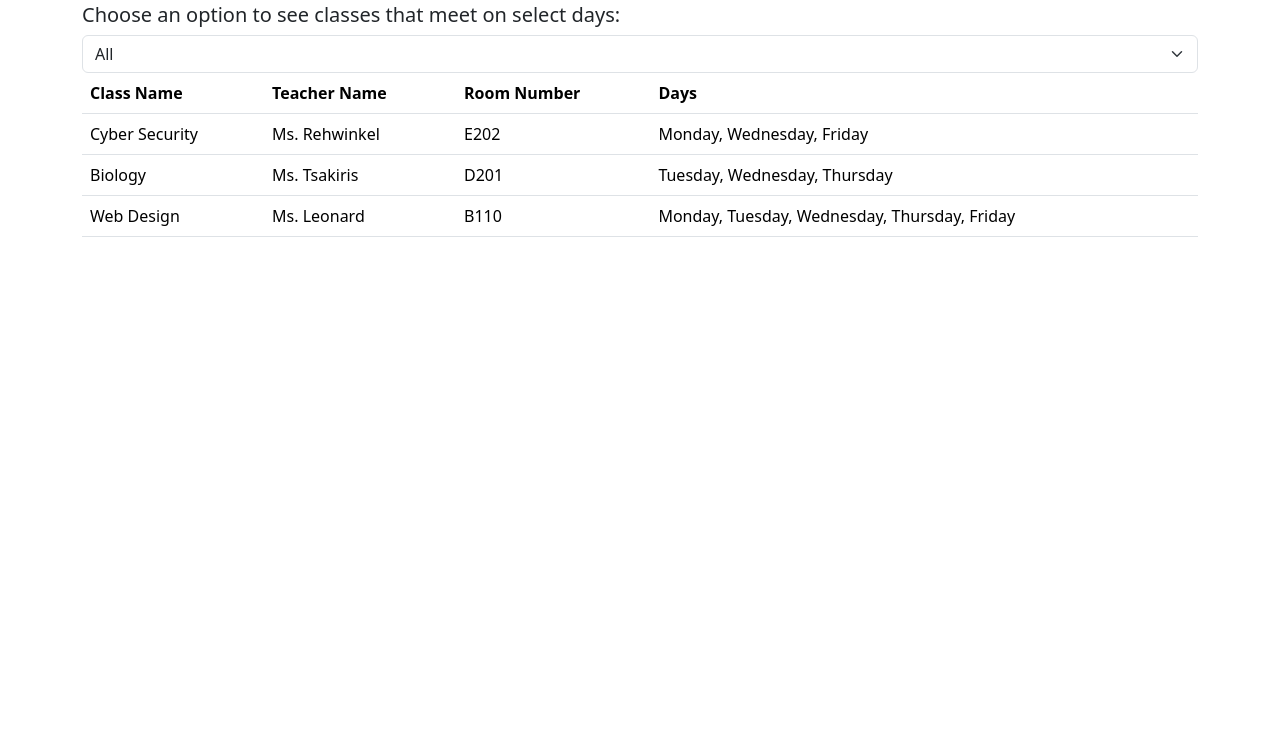
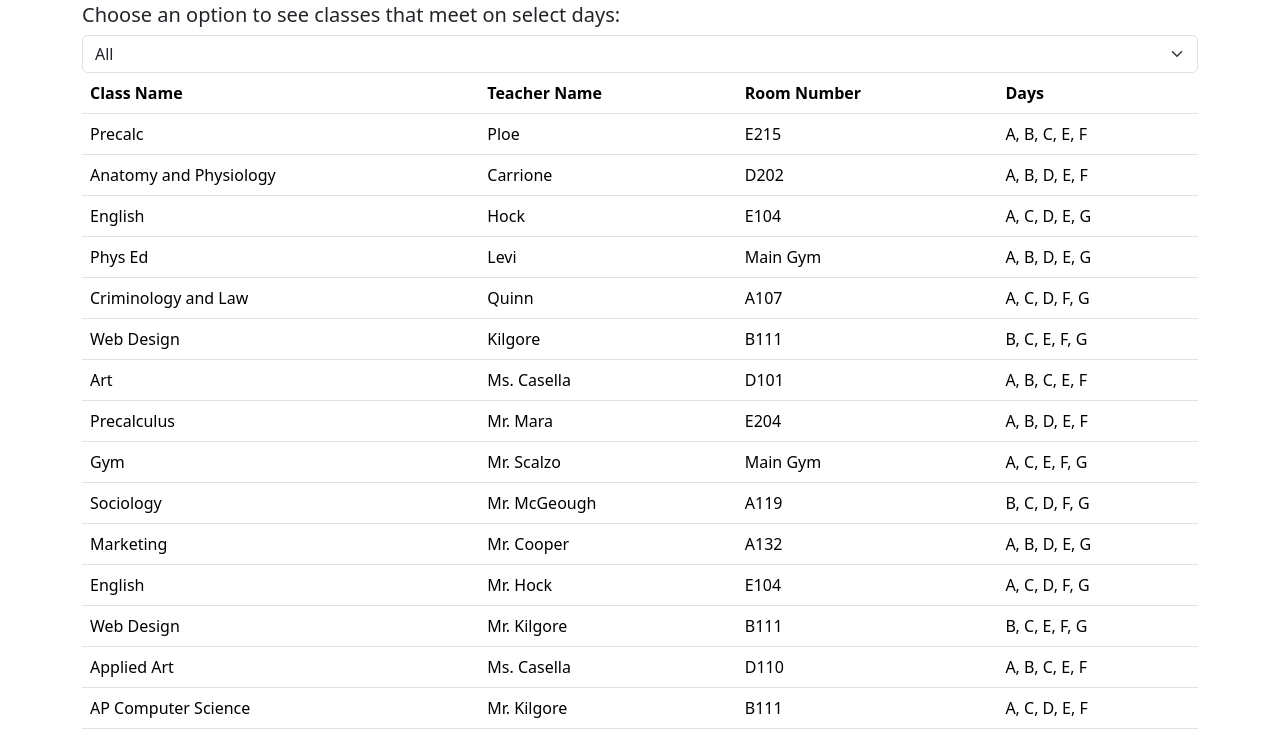
Before and after one commit to adilsoomro15/Schedule-Project-TCA-2, a plain HTML site: page index.html in a window 1280 px wide. Shown: the part 53-794 px from the top of the page. Drawn offline with nearby package versions, Linux system fonts and the light colour scheme.

Commit message:
Fourth Commit

```diff
--- a/index.html
+++ b/index.html
@@ -29,11 +29,13 @@
                 <h5>Choose an option to see classes that meet on select days:</h5>
                 <select name="daySelector" id="day-selector" class="form-select">
                     <option value="all">All</option>
-                    <option value="Monday">Monday</option>
-                    <option value="Tuesday">Tuesday</option>
-                    <option value="Wednesday">Wednesday</option>
-                    <option value="Thursday">Thursday</option>
-                    <option value="Friday">Friday</option>
+                    <option value="A">A</option>
+                    <option value="B">B</option>
+                    <option value="C">C</option>
+                    <option value="D">D</option>
+                    <option value="E">E</option>
+                    <option value="F">F</option>
+                    <option value="G">G</option>
                 </select>
                 <table class="table">
                     <thead>
--- a/schedule.json
+++ b/schedule.json
@@ -1,22 +1,122 @@
 {
-    "schedule": [
+    "mySchedule": [
         {
-            "days": ["Monday", "Wednesday", "Friday"],
-            "class_name": "Cyber Security",
-            "room_number": "E202",
-            "teacher_name": "Ms. Rehwinkel"
+            "days": ["A", "B", "C", "E", "F"],
+            "class_name": "Precalc",
+            "room_number": "E215",
+            "teacher_name": "Ploe"
         },
          {
-            "days": ["Tuesday", "Wednesday", "Thursday"],
-            "class_name": "Biology",
-            "room_number": "D201",
-            "teacher_name": "Ms. Tsakiris"
+            "days": ["A", "B", "D", "E", "F"],
+            "class_name": "Anatomy and Physiology",
+            "room_number": "D202",
+            "teacher_name": "Carrione"
         },
          {
-            "days": ["Monday", "Tuesday", "Wednesday", "Thursday", "Friday"],
+            "days": ["A", "C", "D", "E", "G"],
+            "class_name": "English",
+            "room_number": "E104",
+            "teacher_name": "Hock"
+        },
+        {
+            "days": ["A", "B", "D", "E", "G"],
+            "class_name": "Phys Ed",
+            "room_number": "Main Gym",
+            "teacher_name": "Levi"
+        },
+         {
+            "days": ["A", "C", "D", "F", "G"],
+            "class_name": "Criminology and Law",
+            "room_number": "A107",
+            "teacher_name": "Quinn"
+        },
+        {
+            "days": ["B", "C", "E", "F", "G"],
             "class_name": "Web Design",
-            "room_number": "B110",
-            "teacher_name": "Ms. Leonard"
+            "room_number": "B111",
+            "teacher_name": "Kilgore"
         }
-    ]
+    ],
+    "ethanSchedule":[
+     {
+        "days": ["A", "B", "C", "E", "F"],
+        "class_name": "Art",
+        "room_number": "D101",
+        "teacher_name": "Ms. Casella"
+    },
+    {
+        "days": ["A", "B", "D", "E", "F"],
+        "class_name": "Precalculus",
+        "room_number": "E204",
+        "teacher_name": "Mr. Mara"
+    },
+    {
+        "days": ["A", "C", "E", "F", "G"],
+        "class_name": "Gym",
+        "room_number": "Main Gym",
+        "teacher_name": "Mr. Scalzo"
+    },
+     {
+        "days": ["B", "C", "D", "F", "G"],
+        "class_name": "Sociology",
+        "room_number": "A119",
+        "teacher_name": "Mr. McGeough"
+    },
+     {
+        "days": ["A", "B", "D", "E", "G"],
+        "class_name": "Marketing",
+        "room_number": "A132",
+        "teacher_name": "Mr. Cooper"
+    },
+     {
+        "days": ["A", "C", "D", "F", "G"],
+        "class_name": "English",
+        "room_number": "E104",
+        "teacher_name": "Mr. Hock"
+    },
+     {
+        "days": ["B", "C", "E", "F", "G"],
+        "class_name": "Web Design",
+        "room_number": "B111",
+        "teacher_name": "Mr. Kilgore"
+    }
+    ],
+"samSchedule":[
+     {
+        "days": ["A", "B", "C", "E", "F" ],
+        "class_name": "Applied Art",
+        "room_number": "D110",
+        "teacher_name": "Ms. Casella"
+    },
+    {
+        "days": ["A", "C", "D", "E", "F"],
+        "class_name": "AP Computer Science",
+        "room_number": "B111",
+        "teacher_name": "Mr. Kilgore"
+    },
+    {
+        "days": ["A", "C", "D", "E", "G"],
+        "class_name": "Precalculus",
+        "room_number": "E212",
+        "teacher_name": "Mr. Mara"
+    },
+    {
+        "days": ["B", "C", "D", "F", "G"],
+        "class_name": "AP Pyschology",
+        "room_number": "A115",
+        "teacher_name": "Mrs. Foti"
+    },
+    {
+        "days": ["A", "B", "D", "E", "G"],
+        "class_name": "BrookDale English",
+        "room_number": "E111",
+        "teacher_name": "Mr. Sauter"
+    },
+    {
+        "days": ["B", "C", "E", "F", "G"],
+        "class_name": "Honors Web Design",
+        "room_number": "B111",
+        "teacher_name": "Mr.Kilgore"
+    }
+]
 }
--- a/script.js
+++ b/script.js
@@ -3,9 +3,12 @@ $(document).ready(function () {
     // Make a GET request to the JSON API using jQuery's .getJSON method
     $.getJSON("schedule.json", function (data) {
         // Store the schedule data in a global variable
-        let scheduleData = data.schedule;
+        let myScheduleData = data.mySchedule;
+        let ethanScheduleData = data.ethanSchedule;
+        let samScheduleData = data.samSchedule;
         // Populate the table with all the schedule data
-        populateTable(scheduleData);
+        console.log(myScheduleData, ethanScheduleData, samScheduleData);
+        populateTable(myScheduleData, ethanScheduleData, samScheduleData);
 
         // Listen for changes to the dropdown menu
         $('#day-selector').on('change', function() {
@@ -13,18 +16,47 @@ $(document).ready(function () {
             let selectedDay = $(this).val();
 
             // Filter the schedule data based on the selected day
-            let filteredData = scheduleData.filter( function (schedule) {
-                return selectedDay === 'all' || schedule.days.includes(selectedDay);
+            let myFilteredData = myScheduleData.filter( function (mySchedule) {
+                return selectedDay === 'all' || mySchedule.days.includes(selectedDay);
+            })
+            let ethanFilteredData = ethanScheduleData.filter(function (ethanSchedule) {
+                return selectedDay === 'all' || ethanSchedule.days.includes(selectedDay);
+            })
+            let samFilteredData = samScheduleData.filter(function (samSchedule) {
+                return selectedDay === 'all' || samSchedule.days.includes(selectedDay);
             })
         })
     });
-
     // Function to populate the table with schedule data
-    function populateTable(scheduleData) {
+    function populateTable(myScheduleData, ethanScheduleData, samScheduleData) {
         $('#schedule-table.body').empty();
 
-        // Iterate over each object om tje schedule Data array
-        $.each(scheduleData, function (i, schedule) {
+        // Iterate over each object on the schedule Data array
+        $.each(myScheduleData, function (i, schedule) {
+            // Create a new row in the table
+            let row = "<tr>";
+            // Add the class name, teacher name, room number, and days to the row
+            row += "<td>" + schedule.class_name + '</td>';
+            row += '<td>' + schedule.teacher_name + '</td>'
+            row += '<td>' + schedule.room_number + '</td>'
+            row += '<td>' + schedule.days.join(', ') + '</td>'
+            row += '</tr>'
+
+            $('#schedule-table-body').append(row)
+        })
+        $.each(ethanScheduleData, function (i, schedule) {
+            // Create a new row in the table
+            let row = "<tr>";
+            // Add the class name, teacher name, room number, and days to the row
+            row += "<td>" + schedule.class_name + '</td>';
+            row += '<td>' + schedule.teacher_name + '</td>'
+            row += '<td>' + schedule.room_number + '</td>'
+            row += '<td>' + schedule.days.join(', ') + '</td>'
+            row += '</tr>'
+
+            $('#schedule-table-body').append(row)
+        })
+        $.each(samScheduleData, function (i, schedule) {
             // Create a new row in the table
             let row = "<tr>";
             // Add the class name, teacher name, room number, and days to the row
```
